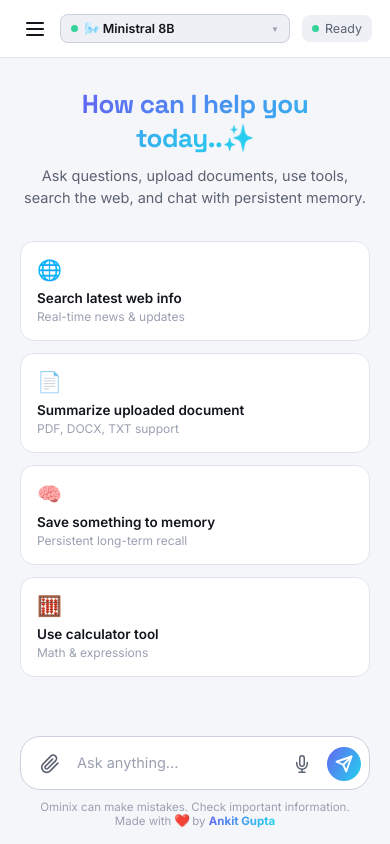
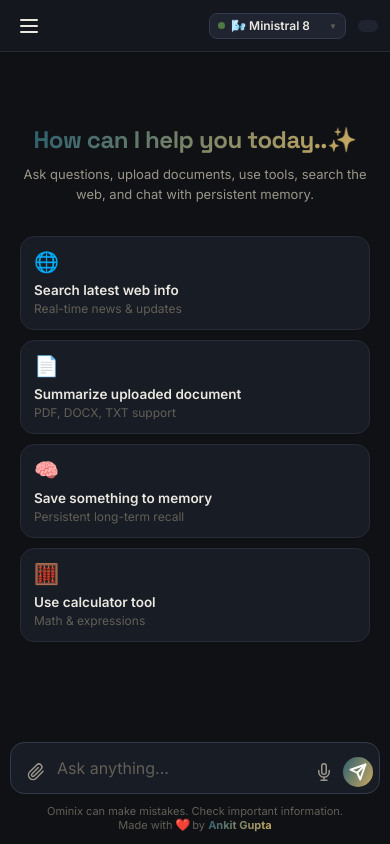
Before and after one commit to Ankit1726/Ominix-AI, a FastAPI app: page / in a window 390 px wide. Run offline with FastAPI, Linux system fonts and the light colour scheme; parts of the project's set-up code (start-up, migrations or seed data) failed here and were passed over; some libraries are stand-ins or nearby versions.

Commit message:
Ominix AI Fix ✅

```diff
--- a/frontend/static/script.js
+++ b/frontend/static/script.js
@@ -36,30 +36,6 @@
     crypto.randomUUID
       ? crypto.randomUUID()
       : `t-${Date.now()}-${Math.random().toString(16).slice(2)}`;
-
-  /* -------------------- Theme -------------------- */
-  function initTheme() {
-    const saved = localStorage.getItem("ominix_theme");
-    if (saved === "dark" || saved === "light") {
-      applyTheme(saved);
-      return;
-    }
-    const prefersLight =
-      window.matchMedia &&
-      window.matchMedia("(prefers-color-scheme: light)").matches;
-    applyTheme(prefersLight ? "light" : "dark");
-  }
-
-  function applyTheme(theme) {
-    document.documentElement.setAttribute("data-theme", theme);
-    els.themeIcon.textContent = theme === "dark" ? "🌙" : "☀️";
-    localStorage.setItem("ominix_theme", theme);
-  }
-
-  window.toggleTheme = function () {
-    const current = document.documentElement.getAttribute("data-theme");
-    applyTheme(current === "dark" ? "light" : "dark");
-  };
 
   /* -------------------- Sidebar -------------------- */
   window.toggleSidebar = function () {
--- a/frontend/static/style.css
+++ b/frontend/static/style.css
@@ -3,12 +3,13 @@
   --font-body: "Inter", sans-serif;
   --font-mono: "JetBrains Mono", monospace;
 
-  --accent-a: #6366f1; /* indigo   */
-  --accent-b: #22d3ee; /* cyan     */
+  /* Modern-classic palette: deep teal + antique brass */
+  --accent-a: #2c5f6f; /* deep teal   */
+  --accent-b: #c9a961; /* antique gold/brass */
   --accent-grad: linear-gradient(120deg, var(--accent-a), var(--accent-b));
-  --danger: #f87171;
-  --warning: #fbbf24;
-  --success: #34d399;
+  --danger: #c0392b;
+  --warning: #d4a017;
+  --success: #4f7942;
 
   --radius-sm: 8px;
   --radius-md: 14px;
@@ -17,34 +18,39 @@
   --shadow-soft: 0 8px 24px rgba(0, 0, 0, 0.28);
   --transition-fast: 150ms ease;
   --transition-med: 260ms cubic-bezier(0.4, 0, 0.2, 1);
+
+  /* Fluid spacing / sizing tokens used across breakpoints */
+  --sidebar-width: 272px;
+  --content-max: 820px;
+  --topbar-height: 58px;
 }
 
 html[data-theme="dark"] {
-  --bg: #0b0e14;
-  --bg-elevated: #10141d;
-  --surface: #131826;
-  --surface-2: #1a2030;
-  --surface-hover: #202840;
-  --border: #232a3d;
-  --border-strong: #2e364c;
-  --text: #e8ecf4;
-  --text-secondary: #8891a7;
-  --text-faint: #565f75;
-  --scrollbar: #2a3145;
+  --bg: #0f1115;
+  --bg-elevated: #14171e;
+  --surface: #181c25;
+  --surface-2: #1f2430;
+  --surface-hover: #262c3b;
+  --border: #262b38;
+  --border-strong: #333a4b;
+  --text: #eae7df;
+  --text-secondary: #9a9689;
+  --text-faint: #625f57;
+  --scrollbar: #333a4b;
 }
 
 html[data-theme="light"] {
-  --bg: #f5f6fa;
+  --bg: #faf8f4;
   --bg-elevated: #ffffff;
   --surface: #ffffff;
-  --surface-2: #eef0f6;
-  --surface-hover: #e4e7f0;
-  --border: #e1e4ed;
-  --border-strong: #cbd0dd;
-  --text: #12151c;
-  --text-secondary: #5b6272;
-  --text-faint: #9aa0b1;
-  --scrollbar: #d3d7e2;
+  --surface-2: #f1ede4;
+  --surface-hover: #e7e1d3;
+  --border: #e6e0d3;
+  --border-strong: #d3ccba;
+  --text: #201d18;
+  --text-secondary: #635d51;
+  --text-faint: #a39a87;
+  --scrollbar: #d3ccba;
 }
 
 * {
@@ -346,7 +353,7 @@
 }
 
 .topbar {
-  height: 58px;
+  height: var(--topbar-height);
   flex-shrink: 0;
   display: flex;
   align-items: center;
@@ -437,6 +444,7 @@
   font-weight: 600;
   font-family: var(--font-body);
   padding-right: 14px;
+  max-width: 140px;
 }
 .model-select:focus {
   outline: none;
@@ -476,6 +484,7 @@
   flex: 1;
   position: relative;
   overflow-y: auto;
+  -webkit-overflow-scrolling: touch;
   padding: 0 0 20px;
 }
 
@@ -495,7 +504,7 @@
 
 .welcome-title {
   font-family: var(--font-display);
-  font-size: clamp(26px, 4vw, 38px);
+  font-size: clamp(24px, 5vw, 38px);
   font-weight: 700;
   margin: 0 0 10px;
   letter-spacing: -0.5px;
@@ -510,7 +519,7 @@
 
 .welcome-subtitle {
   color: var(--text-secondary);
-  font-size: 14.5px;
+  font-size: clamp(13px, 2vw, 14.5px);
   margin: 0 0 32px;
   line-height: 1.5;
 }
@@ -724,11 +736,12 @@
 .input-area {
   flex-shrink: 0;
   padding: 10px 20px 16px;
+  padding-bottom: max(16px, env(safe-area-inset-bottom));
   background: var(--bg);
 }
 
 .input-wrapper {
-  max-width: 820px;
+  max-width: var(--content-max);
   margin: 0 auto;
   display: flex;
   align-items: flex-end;
@@ -906,8 +919,20 @@
   border-color: var(--danger);
 }
 
+/* ============================================================
+   RESPONSIVE BREAKPOINTS
+   Mobile: <= 599px
+   Tablet: 600px - 1023px
+   Desktop: 1024px - 1439px (base styles above)
+   Large / wide desktop: >= 1440px
+   ============================================================ */
 
-@media (max-width: 880px) {
+/* ---------- Tablet ---------- */
+@media (max-width: 1023px) {
+  :root {
+    --sidebar-width: 232px;
+  }
+
   .menu-btn {
     display: flex;
   }
@@ -928,14 +953,155 @@
     display: block;
   }
 
-  .cards-grid {
-    grid-template-columns: 1fr;
+  .messages-area {
+    padding: 20px 18px 10px;
   }
+
+  .input-area {
+    padding: 10px 18px 16px;
+    padding-bottom: max(16px, env(safe-area-inset-bottom));
+  }
+}
+
+/* ---------- Mobile ---------- */
+@media (max-width: 599px) {
+  :root {
+    --topbar-height: 52px;
+  }
+
+  .sidebar {
+    width: min(84vw, 300px);
+  }
+
+  .topbar {
+    padding: 0 12px;
+  }
+
   .topbar-title {
     display: none;
   }
+
+  .model-selector {
+    padding: 5px 8px;
+  }
+  .model-select {
+    font-size: 12px;
+    max-width: 92px;
+  }
+
+  .status span {
+    display: none; /* keep just the dot on very small screens if text exists */
+  }
+
+  .welcome-content {
+    max-width: 100%;
+  }
+
+  .cards-grid {
+    grid-template-columns: 1fr;
+    gap: 10px;
+  }
+
+  .card {
+    padding: 13px;
+  }
+
+  .messages-area {
+    padding: 16px 12px 10px;
+    gap: 18px;
+  }
+
+  .msg-avatar {
+    width: 24px;
+    height: 24px;
+    font-size: 11px;
+    border-radius: 7px;
+  }
+
+  .msg-content {
+    font-size: 14px;
+  }
+
+  .input-area {
+    padding: 8px 10px 12px;
+    padding-bottom: max(12px, env(safe-area-inset-bottom));
+  }
+
+  .input-wrapper {
+    padding: 6px 6px 6px 10px;
+    border-radius: var(--radius-md);
+    gap: 4px;
+  }
+
+  .attach-btn,
+  .mic-btn,
+  .send-btn {
+    width: 30px;
+    height: 30px;
+  }
+
+  #messageInput {
+    font-size: 16px; /* prevents iOS auto-zoom on focus */
+  }
+
+  .notice,
+  .app-footer {
+    font-size: 11px;
+    padding: 0 8px;
+  }
+
+  .toast {
+    left: 12px;
+    right: 12px;
+    transform: translateY(10px);
+    max-width: none;
+  }
+  .toast.visible {
+    transform: translateY(0);
+  }
 }
 
+/* Small phones */
+@media (max-width: 380px) {
+  .welcome-title {
+    font-size: 22px;
+  }
+  .card-icon {
+    font-size: 18px;
+  }
+  .card-text {
+    font-size: 13px;
+  }
+}
+
+/* ---------- Large desktop / wide screens ---------- */
+@media (min-width: 1440px) {
+  :root {
+    --sidebar-width: 300px;
+    --content-max: 900px;
+  }
+
+  .messages-area {
+    padding: 32px 20px 14px;
+  }
+
+  .welcome-title {
+    font-size: 42px;
+  }
+}
+
+@media (min-width: 1920px) {
+  :root {
+    --sidebar-width: 320px;
+    --content-max: 980px;
+  }
+
+  body {
+    font-size: 15px;
+  }
+}
+
+/* ---------- Reduced motion ---------- */
 @media (prefers-reduced-motion: reduce) {
   *,
   *::before,
--- a/frontend/templates/index.html
+++ b/frontend/templates/index.html
@@ -3,7 +3,7 @@
 
 <head>
     <meta charset="UTF-8">
-    <title>Ominix AI 🤖</title>
+    <title>Ominix AI ✨</title>
     <meta name="viewport" content="width=device-width, initial-scale=1.0, maximum-scale=1.0, user-scalable=no">
     <meta name="description" content="Ominix - Agentic AI Chatbot with memory, tools, and document search">
     <meta name="theme-color" content="#0b0e14">
@@ -116,8 +116,8 @@
                             <div class="card-hint">PDF, DOCX, TXT support</div>
                         </div>
 
-                        <div class="card" onclick="usePrompt('Remember that my name is Ankit Gupta✨.')"
-                            tabindex="0" role="button">
+                        <div class="card" onclick="usePrompt('Remember that my name is Ankit Gupta✨.')" tabindex="0"
+                            role="button">
                             <div class="card-icon">🧠</div>
                             <div class="card-text">Save something to memory</div>
                             <div class="card-hint">Persistent long-term recall</div>
```
Also changed, not shown: other parts of frontend/static/style.css (+22 -18 lines), agent/main.py (+2 -5 lines), agent/rag.py (+61 -19 lines).
